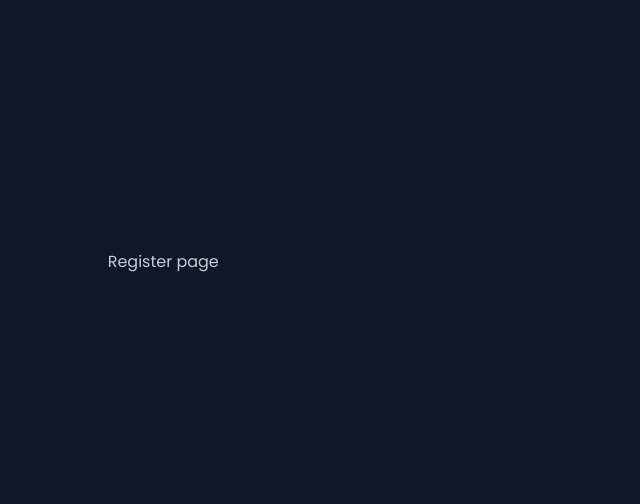
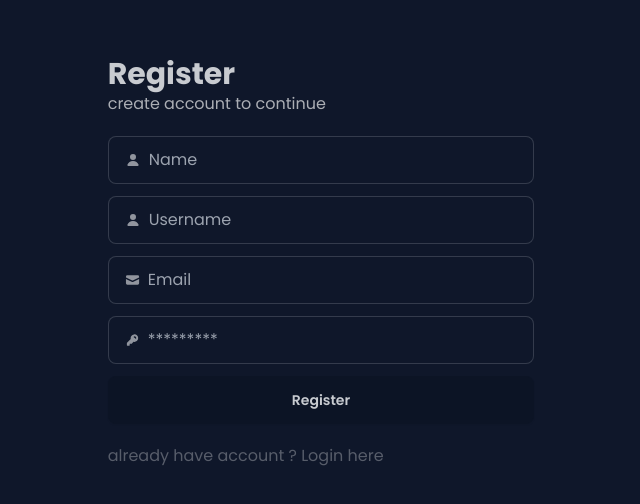
Before and after one commit to stywnjar/supapost, a Next.js app: page /register in a window 1280 px wide. Shown: the part 138-642 px from the top of the page, without its empty margins (319-959 px from the left). Built offline with nearby package versions, Linux system fonts and the light colour scheme.

Commit message:
create register page

```diff
--- a/src/app/(auth)/register/page.tsx
+++ b/src/app/(auth)/register/page.tsx
@@ -1,3 +1,4 @@
+import { AuthFooter, AuthHeader, RegisterForm } from "@/components/auth";
 import { Metadata } from "next";
 
 export const metadata: Metadata = {
@@ -7,7 +8,12 @@ export const metadata: Metadata = {
 export default function RegisterPage() {
   return (
     <main>
-      <h1>Register page</h1>
+      <AuthHeader title="Register" description="create account to continue" />
+      <RegisterForm />
+      <AuthFooter
+        href="/login"
+        description="already have account ? Login here"
+      />
     </main>
   );
 }
```
